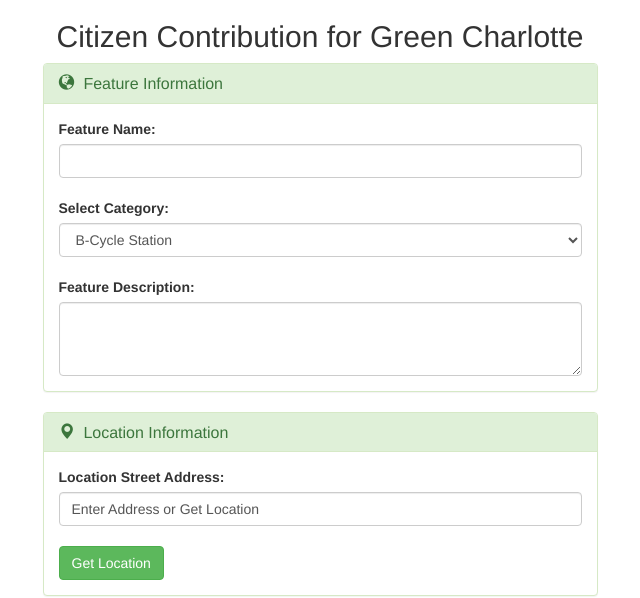
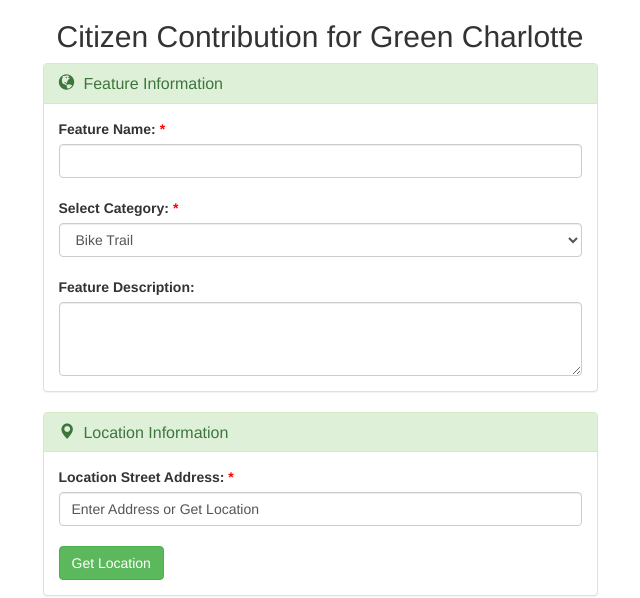
Before and after one commit to brigmanlp/Project2, a website: page public/citizen.html in a window 1280 px wide. Shown: the top 598 px of the page, 320-960 px from the left. Drawn offline with nearby package versions, Linux system fonts and the light colour scheme; some packages are replaced by stand-ins of ours.

Commit message:
finished up

```diff
--- a/public/citizen.html
+++ b/public/citizen.html
@@ -13,7 +13,6 @@
     <meta property="og:type" content="form" />
     <!-- Latest compiled and minified CSS & JS -->
     <link rel="stylesheet" href="https://maxcdn.bootstrapcdn.com/bootstrap/3.3.6/css/bootstrap.min.css" integrity="sha384-1q8mTJOASx8j1Au+a5WDVnPi2lkFfwwEAa8hDDdjZlpLegxhjVME1fgjWPGmkzs7" crossorigin="anonymous">
-    <link rel="stylesheet" href="css/styles.css" media="screen" title="no title">
     <script src="https://code.jquery.com/jquery.js"></script>
     <script src="https://maxcdn.bootstrapcdn.com/bootstrap/3.3.6/js/bootstrap.min.js"></script>
     <script src="http://maps.google.com/maps/api/js?key=AIzaSyBhYZ_SgvHx2SuEjwPFIYDD-5mVG7O0V50">
@@ -41,28 +40,25 @@
                             <div class="panel-body">
 
                                 <!-- Feature Name, required  -->
-                                <label for="FeatureName">Feature Name:</label>
+                                <label for="FeatureName">Feature Name: <span style="color:red;">*</span></label>
                                 <!-- updated to match DB -->
-                                <input type="text" class="form-control" id="featureName" required>
+                                <input type="text" class="form-control required" id="featureName" required>
                                 <br />
                                 <!-- DB Theme, labeled category, required -->
-                                <label for="Theme">Select Category:</label>
+                                <label for="Theme">Select Category: <span style="color:red;">*</span></label>
                                 <!-- for changed to match DB -->
-                                <select class="form-control" id="category" required>
-								<option value="B-Cycle Station">B-Cycle Station</option>
-								<option value="Big Belly Station">Big Belly Station</option>
+                                <select class="form-control required" id="category" required>
 								<option value="Bike Trail">Bike Trail</option>
 								<option value="Community Garden">Community Garden</option>
 								<option value="Electric Vehicle Charging Station">Electric Vehicle Charging Station</option>
-								<option value="Farm">Farm</option>
+								<option value="Farm">Local Farm</option>
 								<option value="Farmer's Market">Farmer's Market</option>
 								<option value="Green Roof">Green Roof</option>
-								<option value="Greenway/Trail">Greenway/Trail</option>
 								<option value="LEED Certified Building">LEED Certified Building</option>
 								<option value="Park">Park</option>
-								<option value="Solar">Solar</option>
+								<option value="Solar">Solar Panels</option>
 								<option value="Tree">Tree</option>
-  							</select>
+ 							</select>
 								<br />
                                 <!-- Feature Description, required  -->
                                 <label for="FeatureDetails">Feature Description:</label>
@@ -82,8 +78,8 @@
                             <div class="panel-body">
 
                                 <!-- Feature Location Street Address, required -->
-                                <label for="FeatureLocation">Location Street Address:</label>
-                                <input type="text" class="form-control" id="FeatureLocation" value="Enter Address or Get Location" id="addy" required>
+                                <label for="FeatureLocation">Location Street Address: <span style="color:red;">*</span></label>
+                                <input type="text" class="form-control required" id="FeatureLocation" value="Enter Address or Get Location" id="addy" required>
                                 <br />
                                 <input type="button" class="btn btn-success" id="getLocation" onclick="getLocation()" value="Get Location"/>
 
@@ -139,7 +135,9 @@
                         </div>
 
                     </div>
-
+					<div class="form-group">
+					    <span class="text-muted"><em><span style="color:red;">*</span> Indicates required field</em></span>
+					  </div>
                     <!-- Submit the Citizen Contr. from -->
                     <button type="submit" class="btn btn-success" id="submit">Submit</button>
             </div>
@@ -204,9 +202,6 @@
             }
             return false;
         });
-
-
-
 		$("#getLocation").on("click", function() {
 		      console.log("Entering getLocation()");
 		      if(navigator.geolocation){
@@ -259,7 +254,6 @@
 		            // alert(results[1].formatted_address);
 		            // console.log("User Location: " + results[1].formatted_address);
 		            document.getElementById("FeatureLocation").value = results[1].formatted_address;
-
 		          }
 		        }else{
 		          alert("Sorry, we could not find your location for the following reason: " + status);
@@ -267,7 +261,6 @@
 		        });
 		      console.log("Entering getAddressFromLatLang()");
 		    }
-
 	</script>
 
 </body>
```
